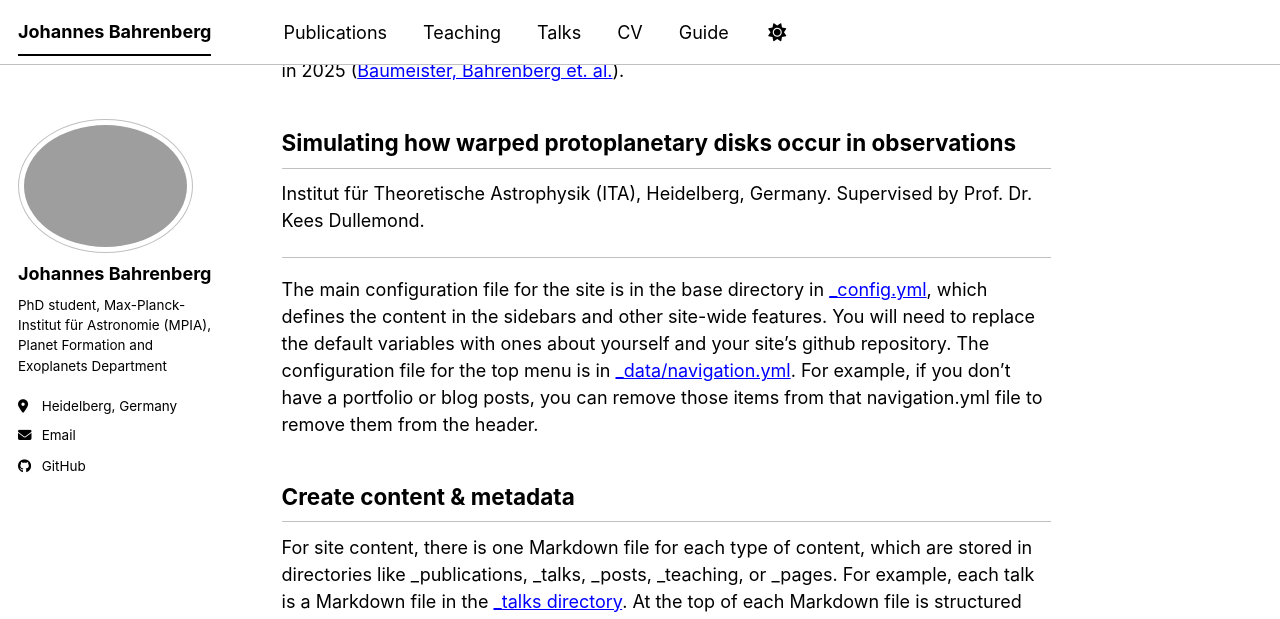
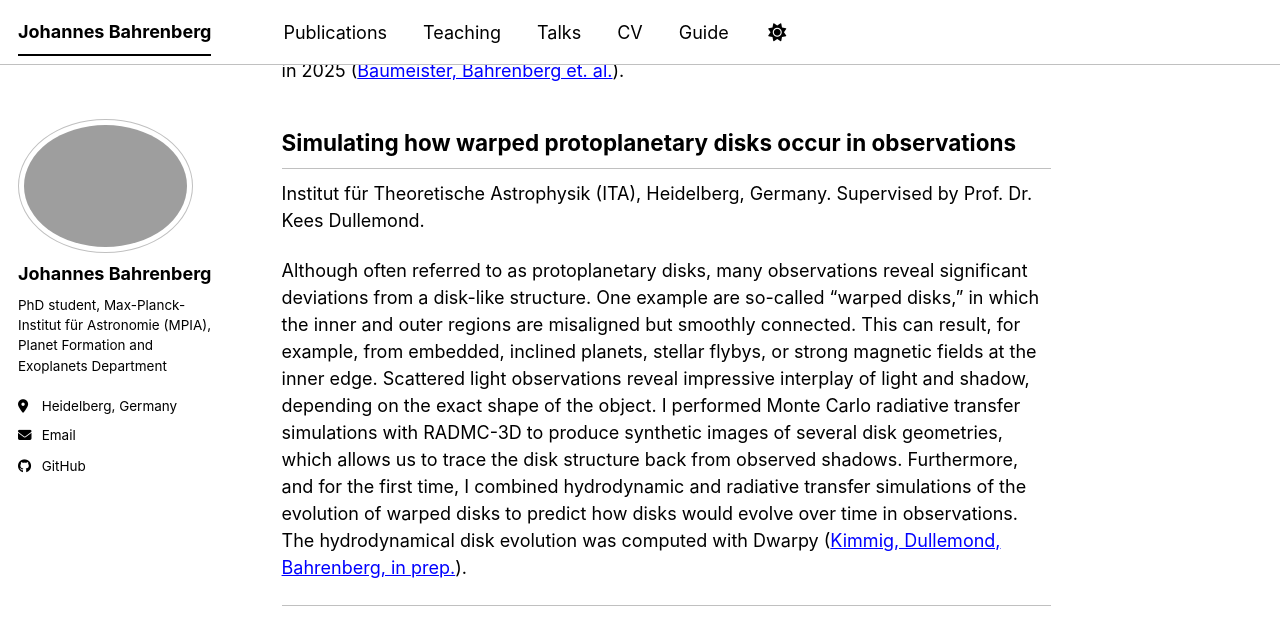
Before and after one commit to johannesbahrenberg/johannesbahrenberg.github.io, a Jekyll site: the page built from _pages/about.md, in a window 1280 px wide and 1400 px high, scrolled down 1269 px. Shown: the top 619 px of the window. Built offline with Jekyll 4.4.1, drawn with Linux system fonts in a browser that asks for light colours; a script bundle is joined from its source files by our own code; library files that are not in the unit come from our copies; some of the changed text lies outside the part shown.

Commit message:
Improved ITA text and test video

```diff
--- a/_pages/about.md
+++ b/_pages/about.md
@@ -34,29 +34,23 @@ Predicting exoplanet interiors more accurately
 Deutsches Zentrum für Luft- und Raumfahrt (DLR), Berlin, Germany. Supervised by Dr. Nicola Tosi.
 
 Even though several thousand exoplanets have already been detected, in most cases only their mass and radius can be determined. Despite this limited information, it is possible to make statistical inferences about the planets’ internal composition. To this end, ExoMDN ([Baumeister and Tosi 2023)](https://www.aanda.org/articles/aa/pdf/2023/08/aa46216-23.pdf)) was developed—a neural network that was trained on millions of synthetic planets whose internal structure is known. I improved the atmospheric model of these synthetic planets and demonstrated that the new model results in significant differences in the mass-radius relationship. This paves the way for a more realistic assessment of the internal structure of exoplanets as part of the future PLATO mission (ESA).
-The results of this work were presented at EGU25, Vienna, Austria in 2025 ([Baumeister, Bahrenberg et. al.](https://ascl.net/2503.013)).
+The results of this work were presented at EGU25, Vienna, Austria in 2025 ([Baumeister, Bahrenberg et. al.](https://meetingorganizer.copernicus.org/EGU25/EGU25-15903.html)).
 
 
 Simulating how warped protoplanetary disks occur in observations
 ------
 Institut für Theoretische Astrophysik (ITA), Heidelberg, Germany. Supervised by Prof. Dr. Kees Dullemond.
 
-
+Although often referred to as protoplanetary disks, many observations reveal significant deviations from a disk-like structure. One example are so-called “warped disks,” in which the inner and outer regions are misaligned but smoothly connected. This can result, for example, from embedded, inclined planets, stellar flybys, or strong magnetic fields at the inner edge. Scattered light observations reveal impressive interplay of light and shadow, depending on the exact shape of the object. I performed Monte Carlo radiative transfer simulations with RADMC-3D to produce synthetic images of several disk geometries, which allows us to trace the disk structure back from observed shadows. Furthermore, and for the first time, I combined hydrodynamic and radiative transfer simulations of the evolution of warped disks to predict how disks would evolve over time in observations. The hydrodynamical disk evolution was computed with Dwarpy ([Kimmig, Dullemond, Bahrenberg, in prep.]()).
 
 
 ------
-The main configuration file for the site is in the base directory in [_config.yml](https://github.com/academicpages/academicpages.github.io/blob/master/_config.yml), which defines the content in the sidebars and other site-wide features. You will need to replace the default variables with ones about yourself and your site's github repository. The configuration file for the top menu is in [_data/navigation.yml](https://github.com/academicpages/academicpages.github.io/blob/master/_data/navigation.yml). For example, if you don't have a portfolio or blog posts, you can remove those items from that navigation.yml file to remove them from the header.
-
-Create content & metadata
+<iframe
+  width="100%"
+  height="500"
+  src="https://youtu.be/MiDLtZo7-KA?si=3888G96Msh4RaMWT"
+  title="This is a test video"
+  frameborder="0"
+  allowfullscreen>
+</iframe>
 ------
-For site content, there is one Markdown file for each type of content, which are stored in directories like _publications, _talks, _posts, _teaching, or _pages. For example, each talk is a Markdown file in the [_talks directory](https://github.com/academicpages/academicpages.github.io/tree/master/_talks). At the top of each Markdown file is structured data in YAML about the talk, which the theme will parse to do lots of cool stuff. The same structured data about a talk is used to generate the list of talks on the [Talks page](https://academicpages.github.io/talks), each [individual page](https://academicpages.github.io/talks/2012-03-01-talk-1) for specific talks, the talks section for the [CV page](https://academicpages.github.io/cv), and the [map of places you've given a talk](https://academicpages.github.io/talkmap.html) (if you run this [python file](https://github.com/academicpages/academicpages.github.io/blob/master/talkmap.py) or [Jupyter notebook](https://github.com/academicpages/academicpages.github.io/blob/master/talkmap.ipynb), which creates the HTML for the map based on the contents of the _talks directory).
-
-**Markdown generator**
-
-The repository includes [a set of Jupyter notebooks](https://github.com/academicpages/academicpages.github.io/tree/master/markdown_generator
-) that converts a CSV containing structured data about talks or presentations into individual Markdown files that will be properly formatted for the Academic Pages template. The sample CSVs in that directory are the ones I used to create my own personal website at stuartgeiger.com. My usual workflow is that I keep a spreadsheet of my publications and talks, then run the code in these notebooks to generate the Markdown files, then commit and push them to the GitHub repository.
-
-
-For more info
-------
-More info about configuring Academic Pages can be found in [the guide](https://academicpages.github.io/markdown/), the [growing wiki](https://github.com/academicpages/academicpages.github.io/wiki), and you can always [ask a question on GitHub](https://github.com/academicpages/academicpages.github.io/discussions). The [guides for the Minimal Mistakes theme](https://mmistakes.github.io/minimal-mistakes/docs/configuration/) (which this theme was forked from) might also be helpful.
```
